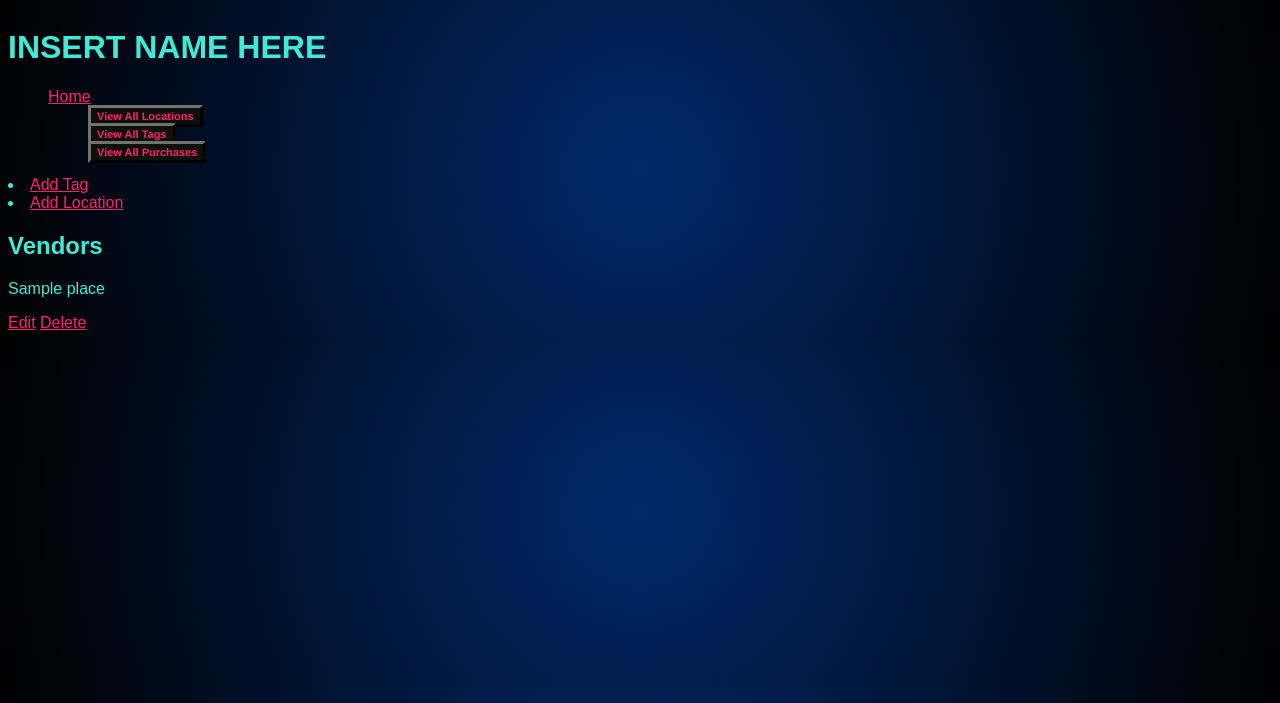
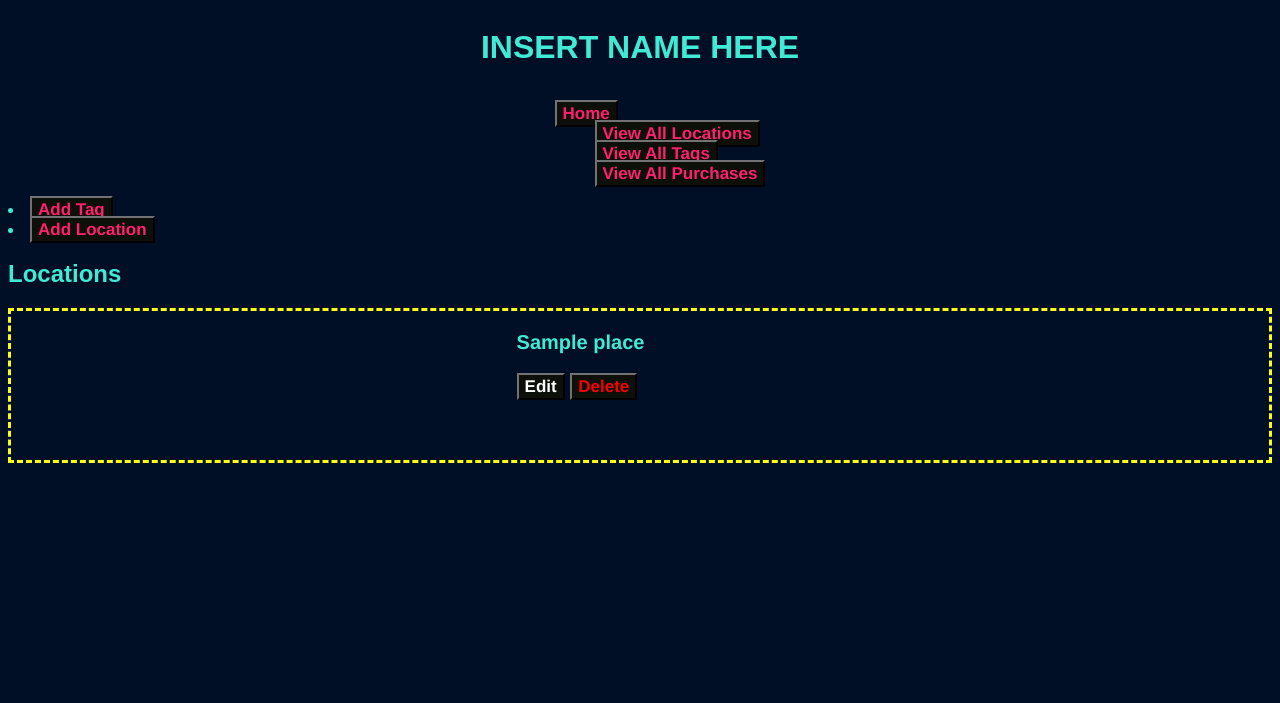
Before and after one commit to jdnolan93/spending_tracker_project, a Flask app: page /places in a window 1280 px wide. Shown: the top 703 px of the page. Run offline with Flask 2, Linux system fonts and the light colour scheme; a database or web service that is not in the repository returns one stand-in record (values such as "Sample title"); some libraries are stand-ins or nearby versions.

Commit message:
playing around with css

```diff
--- a/static/style.css
+++ b/static/style.css
@@ -1,6 +1,5 @@
 body{
-    background: rgb(0,41,107);
-    background: radial-gradient(circle, rgba(0,41,107,1) 0%, rgba(0,0,0,1) 100%);
+    background: rgb(0, 15, 38);
     font-family: Arial, Helvetica, sans-serif;
     color: #41EAD4;
     display: flex;
@@ -16,14 +15,95 @@ a {
     color: #FF206E;
 }
 
+header{
+
+    align-items: center;
+    display: flex;
+    flex-direction: row;
+    flex-flow: column wrap;
+}
+
 .button {
-    font: bold 11px Helvetica;
+    font: bold 17px Helvetica;
     text-decoration: none;
     background-color: #0C0F0A;
     color: #FF206E;
     padding: 2px 6px 2px 6px;
-    border-top: 3px solid #727272;
-    border-right: 3px solid #000000;
-    border-bottom: 3px solid #020202;
-    border-left: 3px solid #727272;
+    border-top: 2px solid #727272;
+    border-right: 2px solid #000000;
+    border-bottom: 2px solid #020202;
+    border-left: 2px solid #727272;
 }
+
+.edit_button {
+    font: bold 17px Helvetica;
+    text-decoration: none;
+    background-color: #0C0F0A;
+    color: #ffffff;
+    padding: 2px 6px 2px 6px;
+    border-top: 2px solid #727272;
+    border-right: 2px solid #000000;
+    border-bottom: 2px solid #020202;
+    border-left: 2px solid #727272;
+}
+
+.delete_button{
+    font: bold 17px Helvetica;
+    text-decoration: none;
+    background-color: #0C0F0A;
+    color: #fa0000;
+    padding: 2px 6px 2px 6px;
+    border-top: 2px solid #727272;
+    border-right: 2px solid #000000;
+    border-bottom: 2px solid #020202;
+    border-left: 2px solid #727272;
+}
+
+.purchase_box{
+    font: bold 20px Helvetica;
+    border-style: dashed;
+    border-color: #FBFF12;
+    align-items: center;
+    display: flex;
+    flex-direction: row;
+    flex-flow: column wrap;
+    padding-top: 1%;
+    padding-bottom: 1%;
+}
+
+.purchase_label{
+    font: bold 20px Helvetica;
+    text-decoration: none;
+    color: #FBFF12;
+    padding: 2px 6px 2px 6px;
+    border-style: dotted;
+}
+
+h2{
+    align-items: center;
+}
+
+/* .header_buttons{
+    display: flex;
+    flex-direction: row;
+    justify-content: left;
+
+}
+maybe remove this  */
+
+.tag_place_results{
+    font: bold 20px Helvetica;
+    border-style: dashed;
+    border-color: #FBFF12;
+
+    justify-content: center;
+    padding-bottom: 5%;
+    padding-left: 40%;
+    padding-right: 40%;
+}
+
+.purchase_form{
+    color: rgb(255, 255, 255);
+    padding-bottom: 1%;
+    padding-top: 3%;
+}
--- a/templates/base.html
+++ b/templates/base.html
@@ -11,9 +11,9 @@
     <div class = "site_title"> <h1>INSERT NAME HERE</h1> </div>
         <nav>
             <ul class = "menu">
-                <li><a href="/">Home</a></li>
+                <li><a href="/" class="button">Home</a></li>
+                <div class = header_buttons></div>
                 <li>
-
                     <ul>
                         <li><a href="/places" class="button">View All Locations</a></li>
                         <!-- <li><a href="/places/new">Add Location</a></li> -->
@@ -32,13 +32,14 @@
                         <li><a href="/purchases" class="button">View All Purchases</a></li>
                         <!-- <li><a href="/purchases/new">Add</a></li> -->
                     </ul>
+                </div>
                 </li>
             </ul>
         </nav>
 </header>
 <main>
-    <li><a href="/tags/new">Add Tag</a></li>
-    <li><a href="/places/new">Add Location</a></li>
+    <li><a href="/tags/new" class="button">Add Tag</a></li>
+    <li><a href="/places/new" class="button">Add Location</a></li>
     <div class="container">
     {% block content %}
     {% endblock %}
--- a/templates/index.html
+++ b/templates/index.html
@@ -3,8 +3,8 @@
 {% block content %}
 <header>
 <div class = "instructions" >
-    <p>Welcome to TBA!</p>
-    <p>On this site you can track your spending!</p>
+    <p>Welcome to TBA!
+    On this site you can track your spending!</p>
 </div>
 </header>
 
--- a/templates/places/edit.html
+++ b/templates/places/edit.html
@@ -1,7 +1,7 @@
 {% extends "base.html" %}
 {% block content %}
 
-<h2>Update Vendor</h2>
+<h2>Update Location</h2>
 
 <form action="/places/{{ place.id }}" method="POST">
     <div>
--- a/templates/places/index.html
+++ b/templates/places/index.html
@@ -1,15 +1,15 @@
 {% extends "base.html" %}
 {% block content %}
 
-<h2>Vendors</h2>
+<h2>Locations</h2>
 
 {% for place in places %}
 
-<section>
+<section class="tag_place_results">
     <p>{{place.place_name}}</p>
-    <a href="/places/{{ place.id }}/edit">Edit</a>
+    <a href="/places/{{ place.id }}/edit" class="edit_button">Edit</a>
 
-    <a href="/places/{{ place.id }}/delete">Delete</a>
+    <a href="/places/{{ place.id }}/delete" class="delete_button">Delete </a>
 
 </section>
 
--- a/templates/places/new.html
+++ b/templates/places/new.html
@@ -1,13 +1,13 @@
 {% extends "base.html" %}
 {% block content %}
 
-<h2>Add New Vendor</h2>
+<h2>Add New Location</h2>
 
 <form action="/places" method="post">
     <section>
         <label for="name">Name:</label>
         <input type="text" name="name" id="name">
-        <input type="submit">
+        <input type="submit" value="Submit">
     </section>
 </form>
 
--- a/templates/tags/index.html
+++ b/templates/tags/index.html
@@ -5,12 +5,12 @@
 
 {% for tag in tags %}
 
-<section>
+<section class = "tag_place_results">
     <p>{{tag.tag_name}}</p>
 <a href="/tags/"></a>
-<a href="/tags/{{ tag.id }}/edit">Edit</a>
+<a href="/tags/{{ tag.id }}/edit" class = "edit_button">Edit</a>
 
-<a href="/tags/{{ tag.id }}/delete">Delete</a>
+<a href="/tags/{{ tag.id }}/delete" class = "delete_button">Delete</a>
 </section>
 
 {% endfor %}
--- a/templates/tags/new.html
+++ b/templates/tags/new.html
@@ -7,7 +7,7 @@
     <section>
         <label for="name">Name:</label>
         <input type="text" name="name" id="name">
-        <input type="submit">
+        <input type="submit" value="Submit">
     </section>
 </form>
 
```
Also changed, not shown: templates/purchases/index.html (+7 -5 lines).
